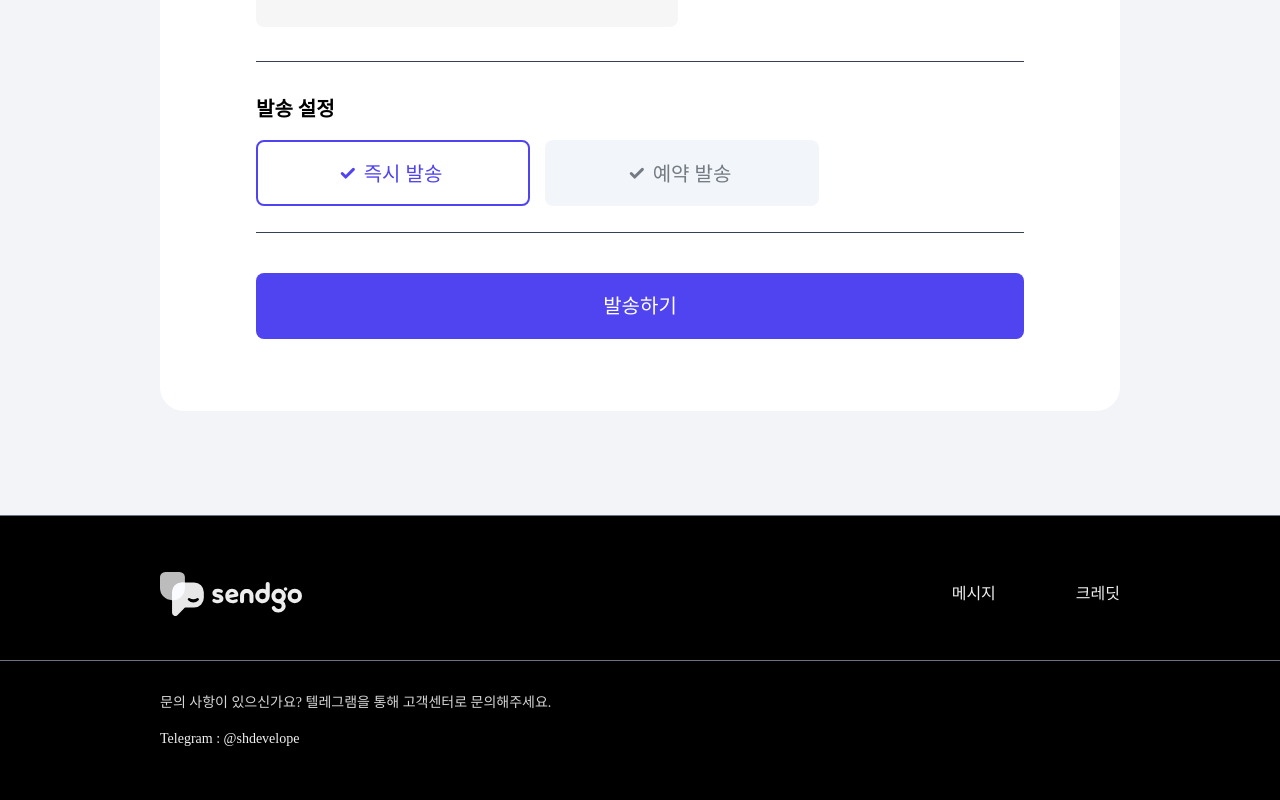
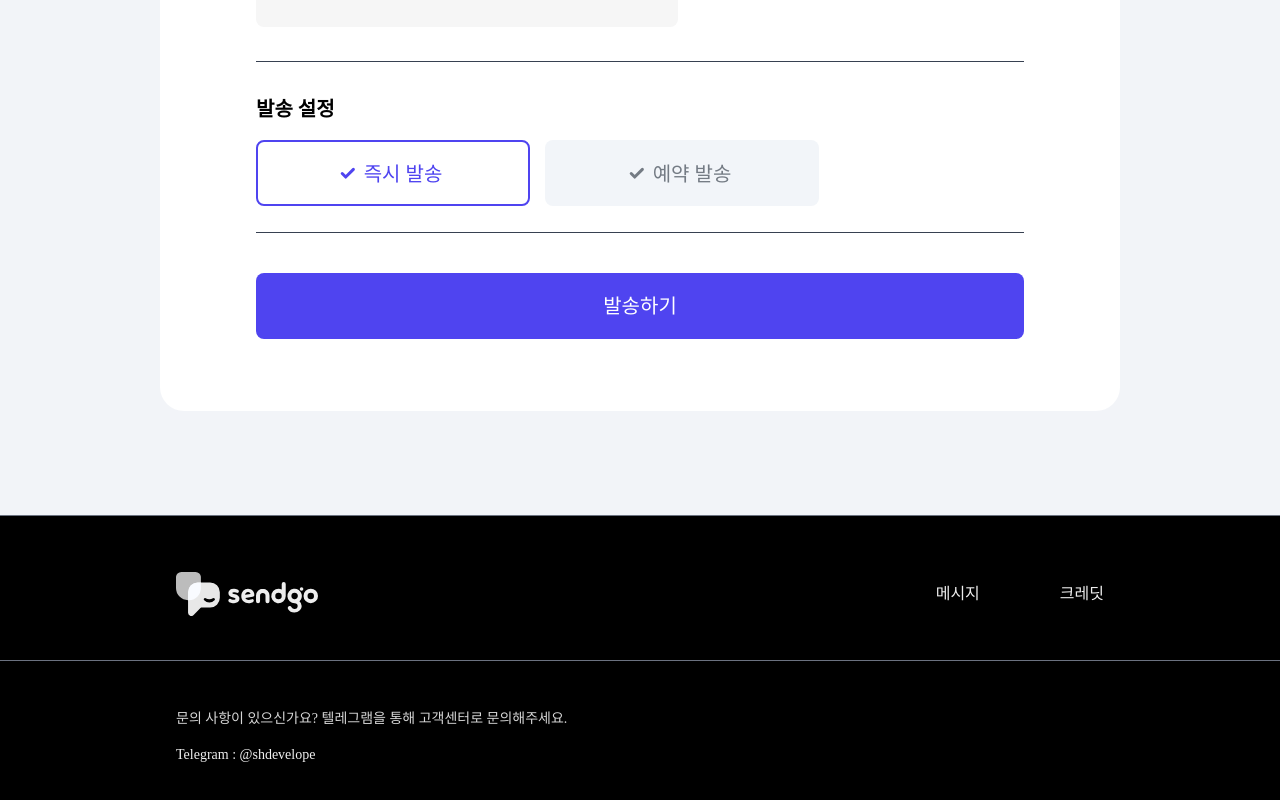
Before and after one commit to namsan01/sendgo, a Vue app: page /message in a window 1280 px wide. Shown: the part 1965-2765 px from the top of the page. Built offline with nearby package versions, Linux system fonts and the light colour scheme.

Commit message:
Header 및 Footer css 수정

```diff
--- a/src/components/layout/Footer.vue
+++ b/src/components/layout/Footer.vue
@@ -3,7 +3,7 @@
   <div
     class="flex flex-col h-[19.8rem] items-center max-w-full bg-black border-t border-gray-500"
   >
-    <div class="footer w-[80rem] h-[9rem] xl:max-w-[60rem] lg:max-w-[40rem] md:max-w-full" >
+    <div class="footer w-[80rem] h-[9rem] xl:max-w-[60rem] lg:max-w-[40rem] md:max-w-full px-4" >
       <div class="mt-14 flex gap-[30.2rem] xl:gap-0 justify-between"  >
           <img
             class="w-[142px] h-[44px]"
@@ -21,7 +21,7 @@
       </div>
     </div>
     <div class="flex-center w-full h-[10.8rem] border-gray-500 border-t">
-      <div class=" w-[80rem] xl:max-w-[60rem] lg:max-w-[40rem] md:max-w-[30rem] text-sm">
+      <div class=" w-[80rem] xl:max-w-[60rem] lg:max-w-[40rem] md:max-w-[30rem] text-sm p-4">
         <div class=" mt-8 flex flex-col gap-4 ">
           <span class="text1">문의 사항이 있으신가요? 텔레그램을 통해 고객센터로 문의해주세요.</span>
           <span class="text2">Telegram : @shdevelope</span>
--- a/src/components/layout/Header.vue
+++ b/src/components/layout/Header.vue
@@ -52,7 +52,7 @@
         :class="['black-header', { 'fixed-header': isScrolled }]"
         class="flex-center items-center w-full"
       >
-        <div class="wrapper flex gap-[201px] items-center lg:justify-between">
+        <div class="wrapper flex gap-[201px] items-center lg:justify-between lg:p-4">
           <router-link to="/">
             <img
               class="w-[142px] h-44px"
@@ -119,7 +119,7 @@
         class="flex-center items-center w-full"
       >
         <div
-          class="wrapper flex w-full items-center gap-[201px] lg:justify-between"
+          class="wrapper flex w-full items-center gap-[201px] lg:justify-between lg:p-4"
         >
           <router-link to="/">
             <img
--- a/src/page/Message.vue
+++ b/src/page/Message.vue
@@ -196,11 +196,11 @@
             <div class="flex gap-[15px]">
             <button class="flex-center items-center w-[274px] h-[66px] text-[#4F44F0] bg-white border-2 rounded-lg border-[#4F44F0] p-5 lg:w-1/2">
               <img src="/images/icon2/icon_check_color.svg" alt="check" />
-              <h2 class="text-xl mt-[2px] mr-3 sm:text-sm">즉시 발송</h2>
+              <h2 class="text-xl mt-[2px] mr-3 md:text-sm sm:text-[12px]">즉시 발송</h2>
             </button>
             <button class="flex-center items-center w-[274px] h-[66px] text-[#747B84] bg-[#F2F5F9] rounded-lg  p-5 lg:w-1/2">
               <img src="/images/icon2/icon_check_gray.svg" alt="check" />
-              <h2 class="text-xl mt-[2px] mr-3 sm:text-sm">예약 발송</h2>
+              <h2 class="text-xl mt-[2px] mr-3 md:text-sm sm:text-[12px]">예약 발송</h2>
             </button>
           </div>
           </div>
```
